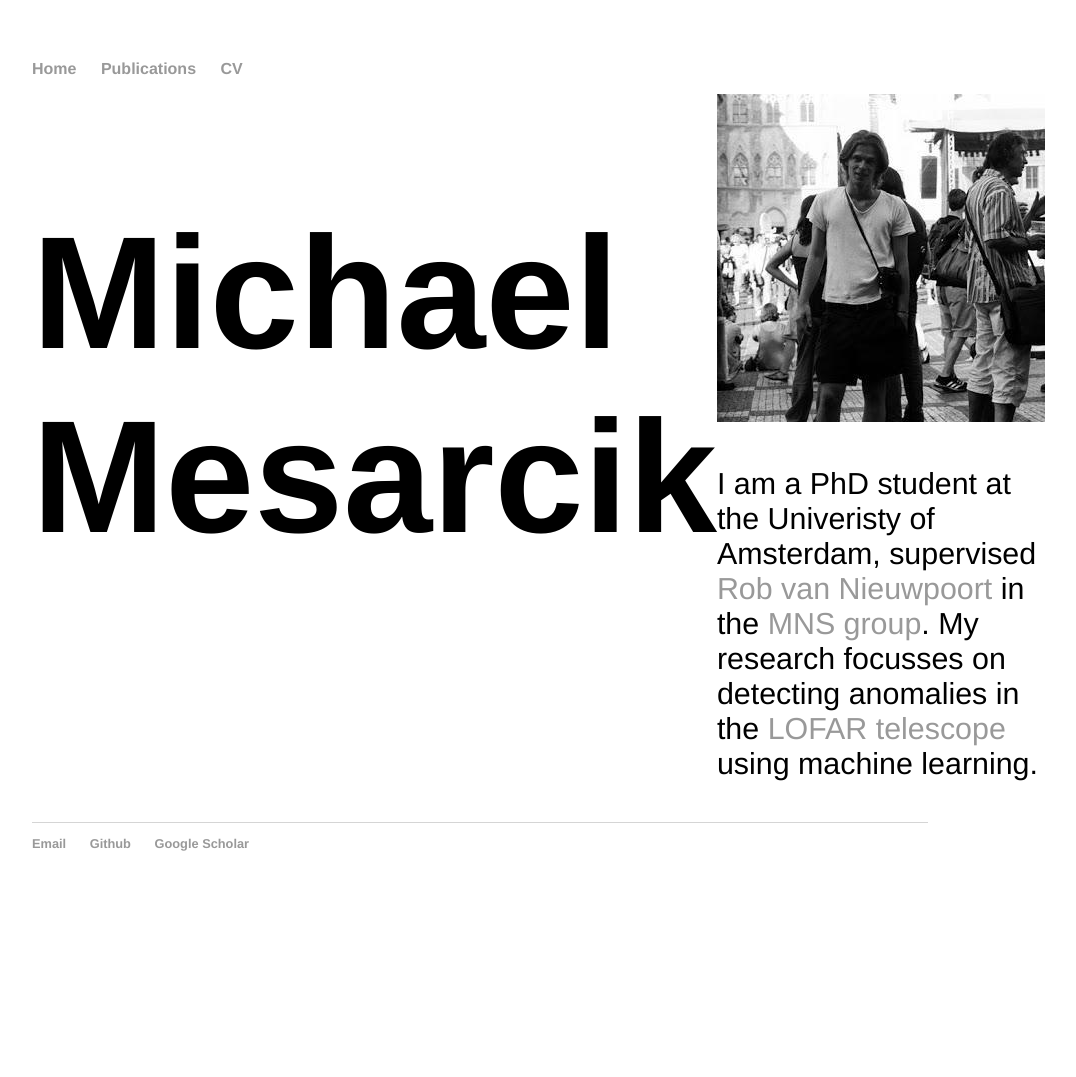
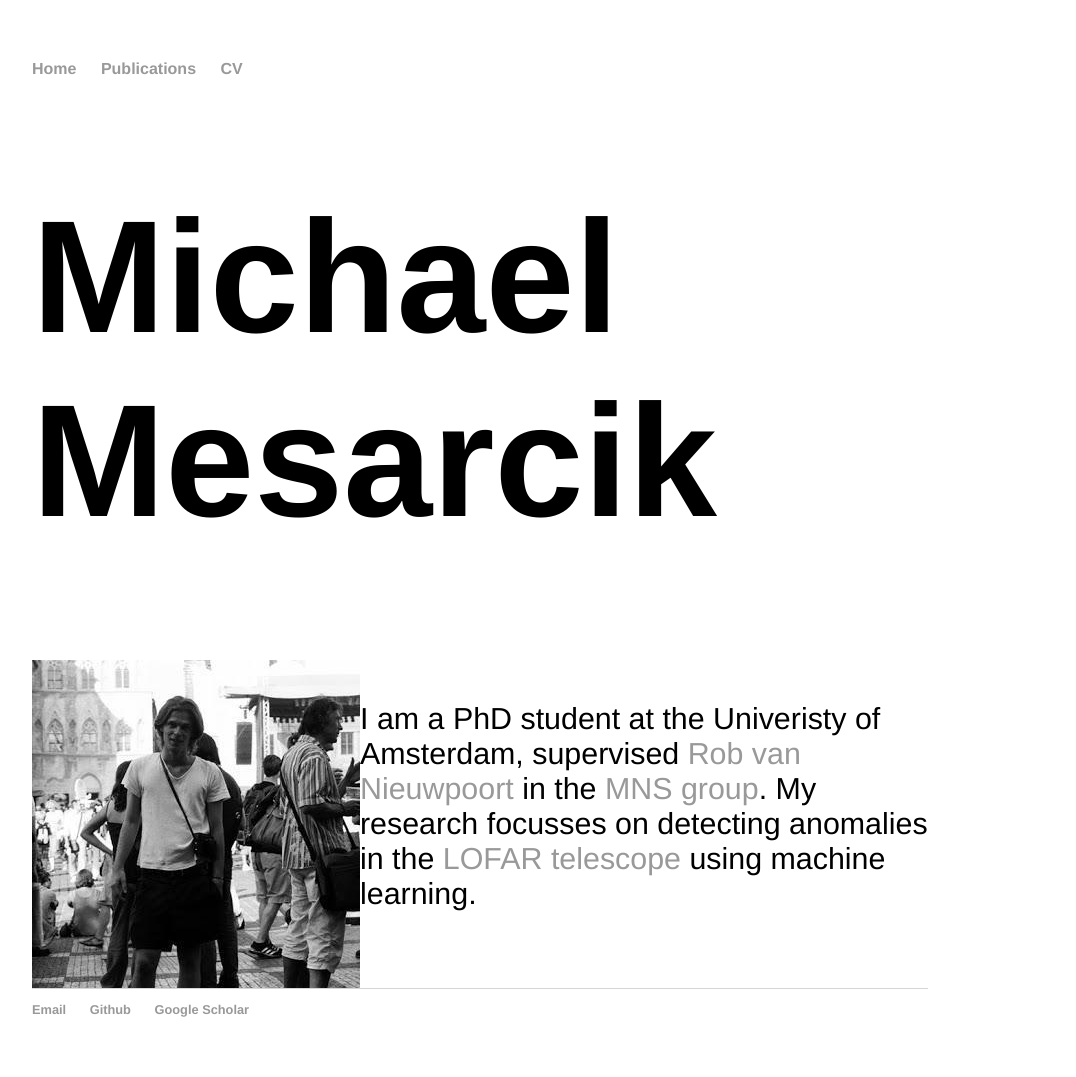
Before and after one commit to mesarcik/mesarcik.github.io, a Jekyll site: the page built from index.html, in a window 1280 px wide. Shown: the whole page, without its empty margins (160-1236 px from the left). Built offline with Jekyll 4.4.1, drawn with Linux system fonts in a browser that asks for light colours; before the commit the page ends 911 px from its top, so only the background shows below that.

Commit message:
./git_uploader.sh

```diff
--- a/css/main.css
+++ b/css/main.css
@@ -26,8 +26,8 @@
 nav ul, footer ul { font-size: 1em; font-family: 'Helvetica', 'Arial', 'Sans-Serif'; padding: 0px; list-style: none; font-weight: bold; }
 nav ul li, footer ul li { display: inline; margin-right: 20px; }
 
-/* Blurb */
-.blurb{ display:flex; flex-direction:row;  }
+/* BIO */
+.bio { display:flex; flex-direction:row;  }
 
 footer { border-top: 1px solid #d5d5d5; font-size: .8em; }
 
```
Also changed, not shown: 1 other file.
